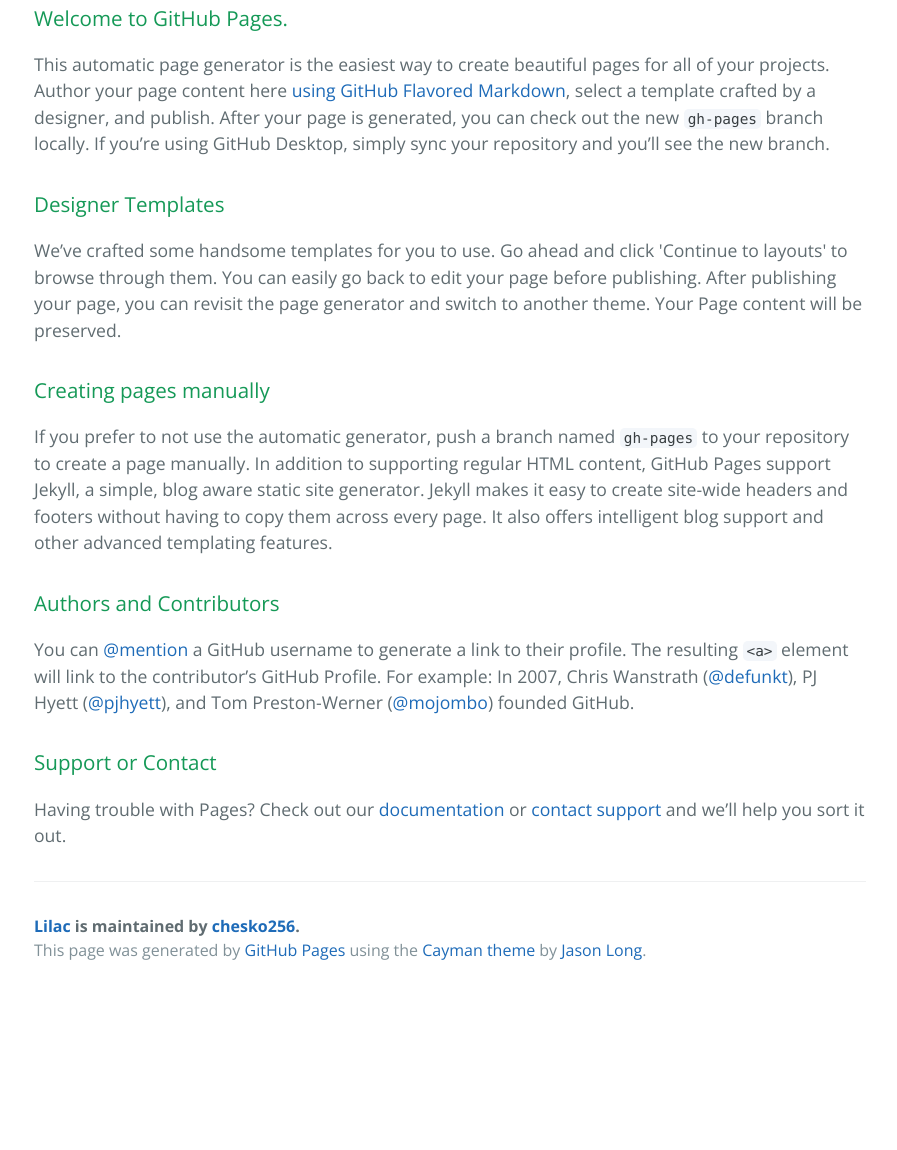
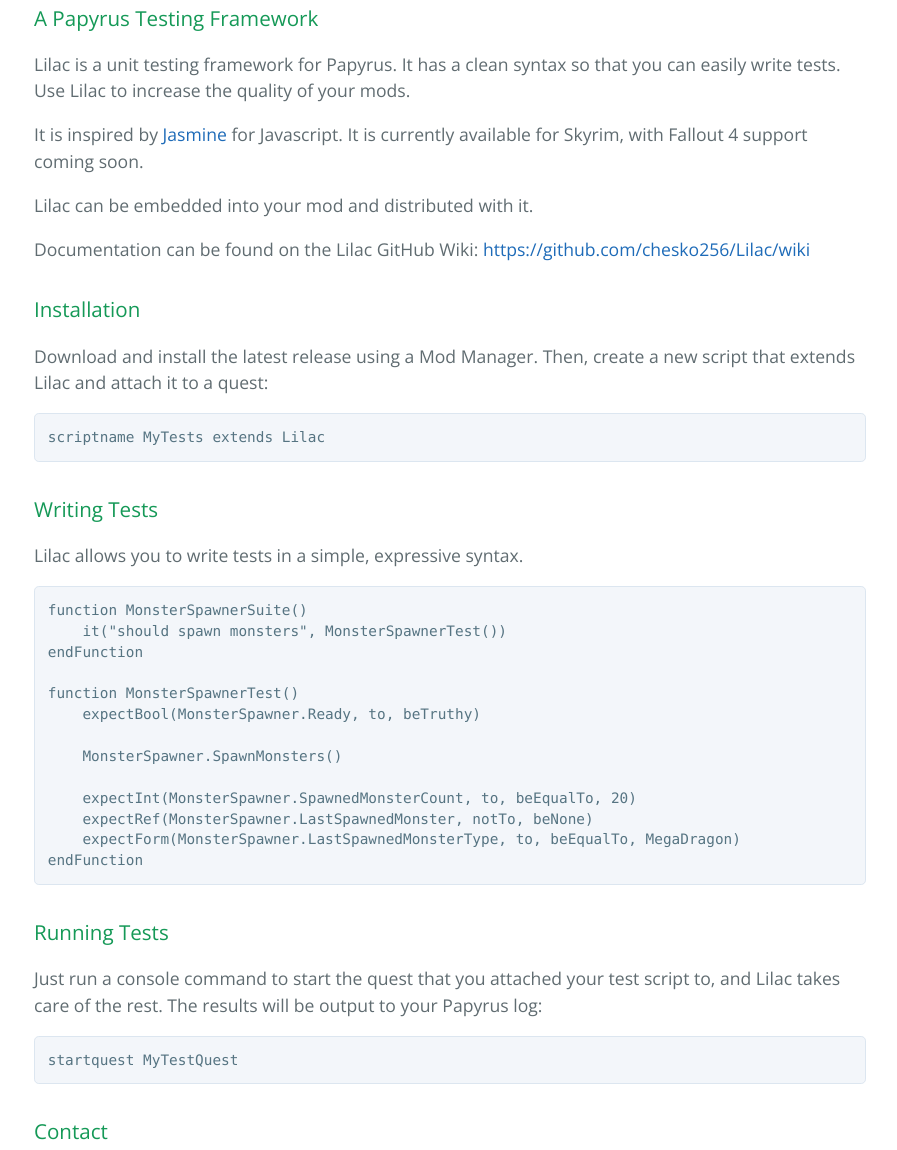
Before and after one commit to chesko256/Lilac, a plain HTML site: page index.html in a window 1280 px wide. Shown: the part 412-1562 px from the top of the page, without its empty margins (190-1087 px from the left). Before the commit the page ends 1406 px from the top, so only its background shows below. Drawn offline with nearby package versions, Linux system fonts and the light colour scheme.

```diff
--- a/index.html
+++ b/index.html
@@ -20,29 +20,56 @@
 
     <section class="main-content">
       <h3>
-<a id="welcome-to-github-pages" class="anchor" href="#welcome-to-github-pages" aria-hidden="true"><span aria-hidden="true" class="octicon octicon-link"></span></a>Welcome to GitHub Pages.</h3>
+<a id="a-papyrus-testing-framework" class="anchor" href="#a-papyrus-testing-framework" aria-hidden="true"><span aria-hidden="true" class="octicon octicon-link"></span></a>A Papyrus Testing Framework</h3>
 
-<p>This automatic page generator is the easiest way to create beautiful pages for all of your projects. Author your page content here <a href="https://guides.github.com/features/mastering-markdown/">using GitHub Flavored Markdown</a>, select a template crafted by a designer, and publish. After your page is generated, you can check out the new <code>gh-pages</code> branch locally. If you’re using GitHub Desktop, simply sync your repository and you’ll see the new branch.</p>
+<p>Lilac is a unit testing framework for Papyrus. It has a clean syntax so that you can easily write tests. Use Lilac to increase the quality of your mods.</p>
+
+<p>It is inspired by <a href="http://jasmine.github.io">Jasmine</a> for Javascript. It is currently available for Skyrim, with Fallout 4 support coming soon.</p>
+
+<p>Lilac can be embedded into your mod and distributed with it.</p>
+
+<p>Documentation can be found on the Lilac GitHub Wiki: <a href="https://github.com/chesko256/Lilac/wiki">https://github.com/chesko256/Lilac/wiki</a></p>
 
 <h3>
-<a id="designer-templates" class="anchor" href="#designer-templates" aria-hidden="true"><span aria-hidden="true" class="octicon octicon-link"></span></a>Designer Templates</h3>
+<a id="installation" class="anchor" href="#installation" aria-hidden="true"><span aria-hidden="true" class="octicon octicon-link"></span></a>Installation</h3>
 
-<p>We’ve crafted some handsome templates for you to use. Go ahead and click 'Continue to layouts' to browse through them. You can easily go back to edit your page before publishing. After publishing your page, you can revisit the page generator and switch to another theme. Your Page content will be preserved.</p>
+<p>Download and install the latest release using a Mod Manager. Then, create a new script that extends Lilac and attach it to a quest:</p>
+
+<pre><code>scriptname MyTests extends Lilac
+</code></pre>
 
 <h3>
-<a id="creating-pages-manually" class="anchor" href="#creating-pages-manually" aria-hidden="true"><span aria-hidden="true" class="octicon octicon-link"></span></a>Creating pages manually</h3>
+<a id="writing-tests" class="anchor" href="#writing-tests" aria-hidden="true"><span aria-hidden="true" class="octicon octicon-link"></span></a>Writing Tests</h3>
 
-<p>If you prefer to not use the automatic generator, push a branch named <code>gh-pages</code> to your repository to create a page manually. In addition to supporting regular HTML content, GitHub Pages support Jekyll, a simple, blog aware static site generator. Jekyll makes it easy to create site-wide headers and footers without having to copy them across every page. It also offers intelligent blog support and other advanced templating features.</p>
+<p>Lilac allows you to write tests in a simple, expressive syntax.</p>
+
+<pre><code>function MonsterSpawnerSuite()
+    it("should spawn monsters", MonsterSpawnerTest())
+endFunction
+
+function MonsterSpawnerTest()
+    expectBool(MonsterSpawner.Ready, to, beTruthy)
+
+    MonsterSpawner.SpawnMonsters()
+
+    expectInt(MonsterSpawner.SpawnedMonsterCount, to, beEqualTo, 20)
+    expectRef(MonsterSpawner.LastSpawnedMonster, notTo, beNone)
+    expectForm(MonsterSpawner.LastSpawnedMonsterType, to, beEqualTo, MegaDragon)
+endFunction
+</code></pre>
 
 <h3>
-<a id="authors-and-contributors" class="anchor" href="#authors-and-contributors" aria-hidden="true"><span aria-hidden="true" class="octicon octicon-link"></span></a>Authors and Contributors</h3>
+<a id="running-tests" class="anchor" href="#running-tests" aria-hidden="true"><span aria-hidden="true" class="octicon octicon-link"></span></a>Running Tests</h3>
 
-<p>You can <a href="https://help.github.com/articles/basic-writing-and-formatting-syntax/#mentioning-users-and-teams" class="user-mention">@mention</a> a GitHub username to generate a link to their profile. The resulting <code>&lt;a&gt;</code> element will link to the contributor’s GitHub Profile. For example: In 2007, Chris Wanstrath (<a href="https://github.com/defunkt" class="user-mention">@defunkt</a>), PJ Hyett (<a href="https://github.com/pjhyett" class="user-mention">@pjhyett</a>), and Tom Preston-Werner (<a href="https://github.com/mojombo" class="user-mention">@mojombo</a>) founded GitHub.</p>
+<p>Just run a console command to start the quest that you attached your test script to, and Lilac takes care of the rest. The results will be output to your Papyrus log:</p>
+
+<pre><code>startquest MyTestQuest
+</code></pre>
 
 <h3>
-<a id="support-or-contact" class="anchor" href="#support-or-contact" aria-hidden="true"><span aria-hidden="true" class="octicon octicon-link"></span></a>Support or Contact</h3>
+<a id="contact" class="anchor" href="#contact" aria-hidden="true"><span aria-hidden="true" class="octicon octicon-link"></span></a>Contact</h3>
 
-<p>Having trouble with Pages? Check out our <a href="https://help.github.com/pages">documentation</a> or <a href="https://github.com/contact">contact support</a> and we’ll help you sort it out.</p>
+<p>Contact Chesko at <a href="mailto:chesko.tesmod@gmail.com">chesko.tesmod@gmail.com</a></p>
 
       <footer class="site-footer">
         <span class="site-footer-owner"><a href="https://github.com/chesko256/Lilac">Lilac</a> is maintained by <a href="https://github.com/chesko256">chesko256</a>.</span>
```
Also changed, not shown: params.json (+1 -1 lines).
